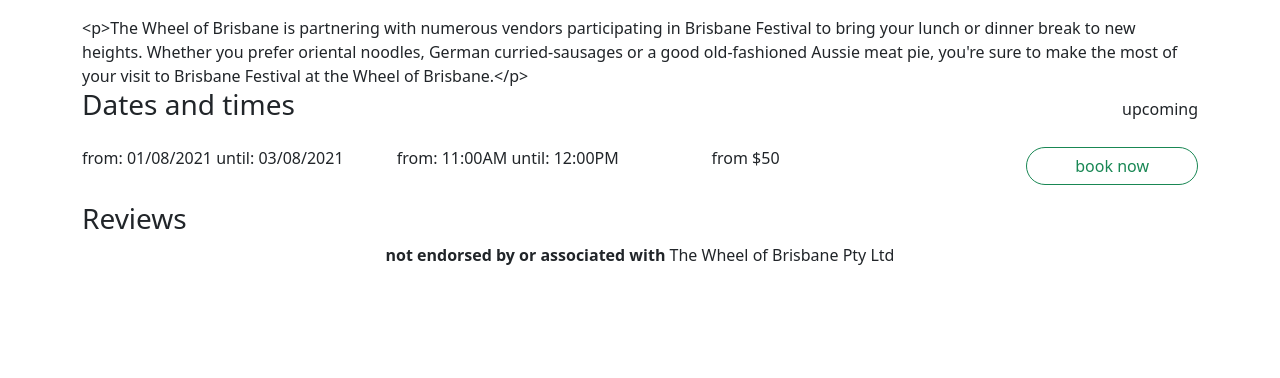
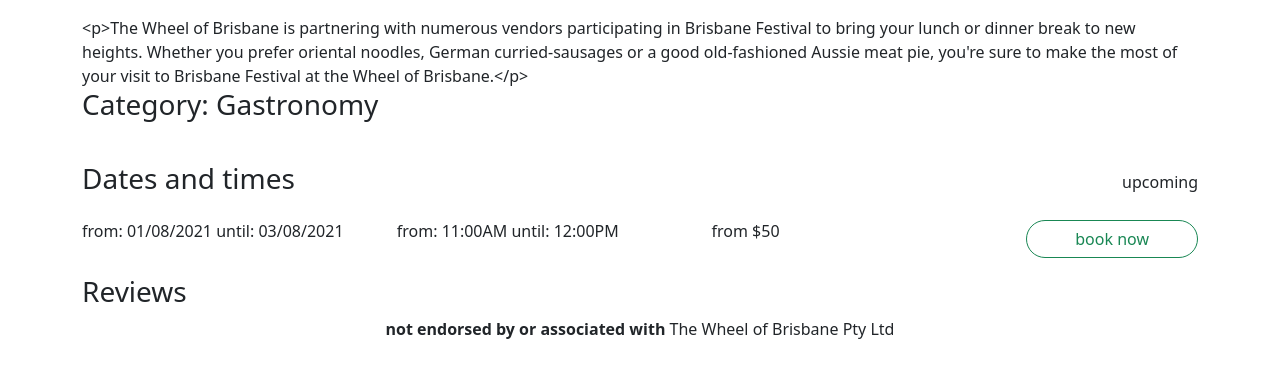
Before and after one commit to danielr0y/thewheel, a Flask app: page /events/1 in a window 1280 px wide. Shown: the part 312-690 px from the top of the page. Run offline with Flask 2, Linux system fonts and the light colour scheme; data comes from the database, SQL or seed files in the repository; some libraries are stand-ins or nearby versions.

Commit message:
display event category

```diff
--- a/wheel/templates/event.html
+++ b/wheel/templates/event.html
@@ -26,6 +26,13 @@
     {{ event.description }}
 </section>
 <section>
+
+    <div class="row mb-3">
+        <header class="row mb-3">
+            <h3 class="col">Category: {{event.category}}</h3>
+        </header>
+    </div>
+
     <header class="row mb-3">
         <h3 class="col">Dates and times</h3>
         <span class="col-sm-auto ms-auto my-auto">{{ event.status }}</span>
@@ -49,6 +56,9 @@
                     data-bs-toggle="modal" data-bs-target="#book" {{ "disabled" if event.status != 'upcoming' }}>{{ event.getBookButtonText() }}</button>
         </div>
     </div>
+
+
+
     <div id="book" class="modal fade" tabindex="-1"
             data-bs-backdrop="static" data-bs-keyboard="false">
         <div class="modal-dialog modal-lg">
```
